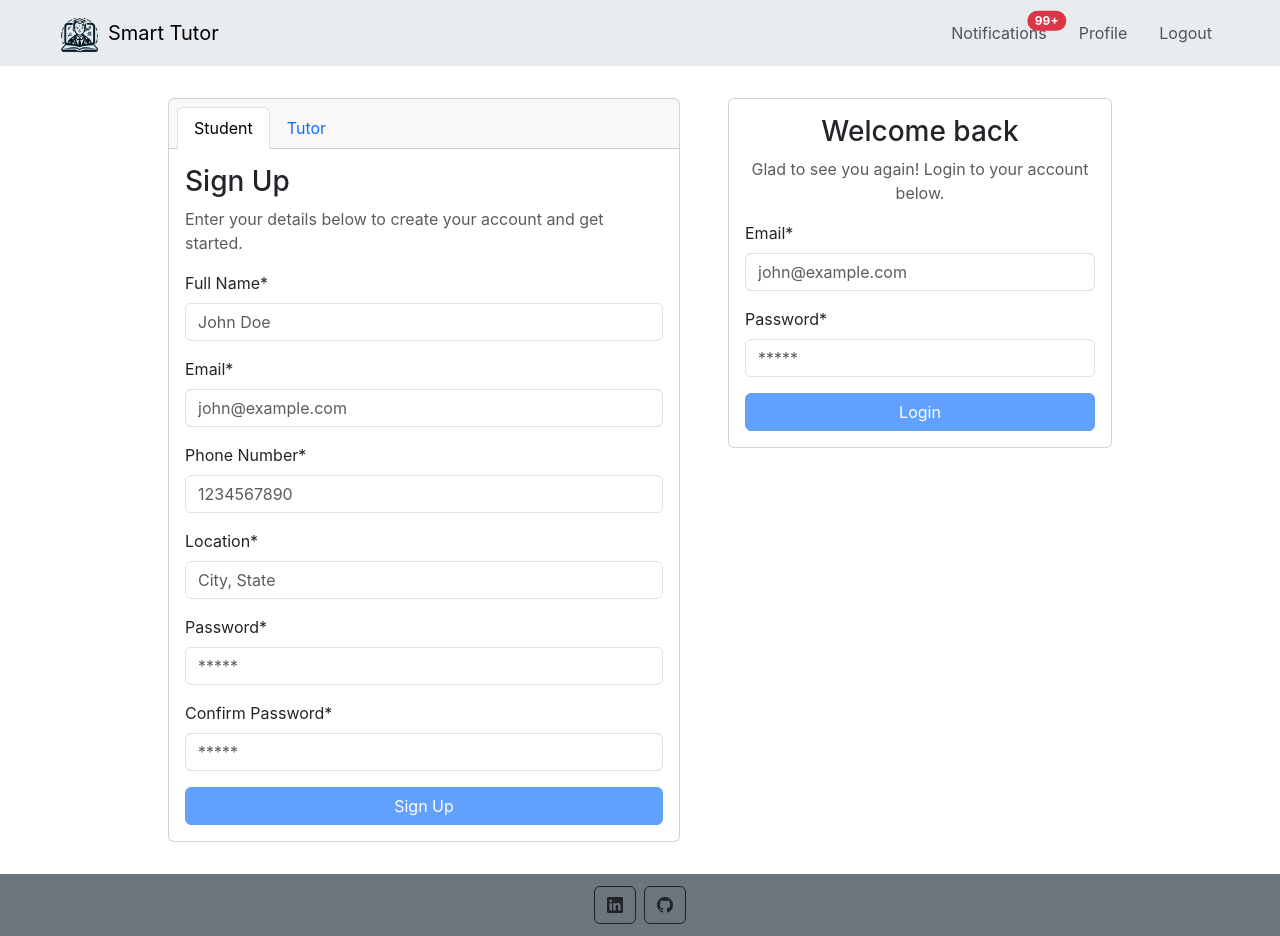
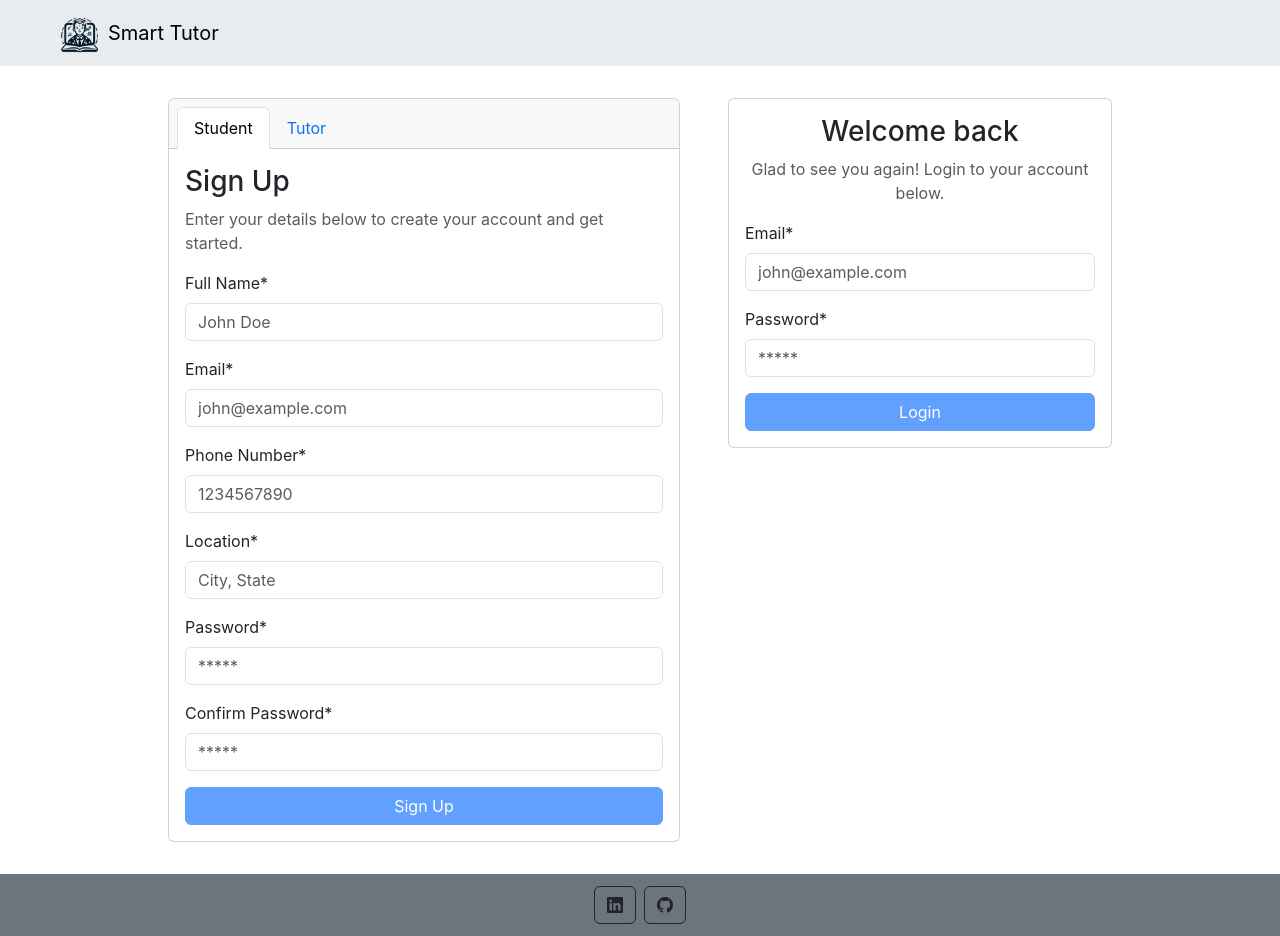
Before and after one commit to tuhindas30/codewithsharanya, a React (Create React App) app: page / in a window 1280 px wide. Built offline with nearby package versions, Linux system fonts and the light colour scheme.

Commit message:
Add token validation to header component for conditional rendering

```diff
--- a/src/components/header.js
+++ b/src/components/header.js
@@ -3,7 +3,7 @@ import { Link } from "react-router-dom";
 import { useAuth } from "../contexts/AuthProvider";
 
 export const Header = () => {
-  const { signout } = useAuth();
+  const { token, signout } = useAuth();
   return (
     <nav className="navbar navbar-expand-lg px-5 bg-body-secondary">
       <div className="container-fluid justify-content-between">
@@ -18,7 +18,7 @@ export const Header = () => {
             Smart Tutor
           </span>
         </Link>
-        <div>
+        {token && <div>
           <button className="navbar-toggler" type="button" data-bs-toggle="collapse" data-bs-target="#navbarNavAltMarkup" aria-controls="navbarNavAltMarkup" aria-expanded="false" aria-label="Toggle navigation">
             <span className="navbar-toggler-icon"></span>
           </button>
@@ -34,7 +34,7 @@ export const Header = () => {
               <button className="nav-link" onClick={signout}>Logout</button>
             </div>
           </div>
-        </div>
+        </div>}
       </div>
     </nav>
   );
```
